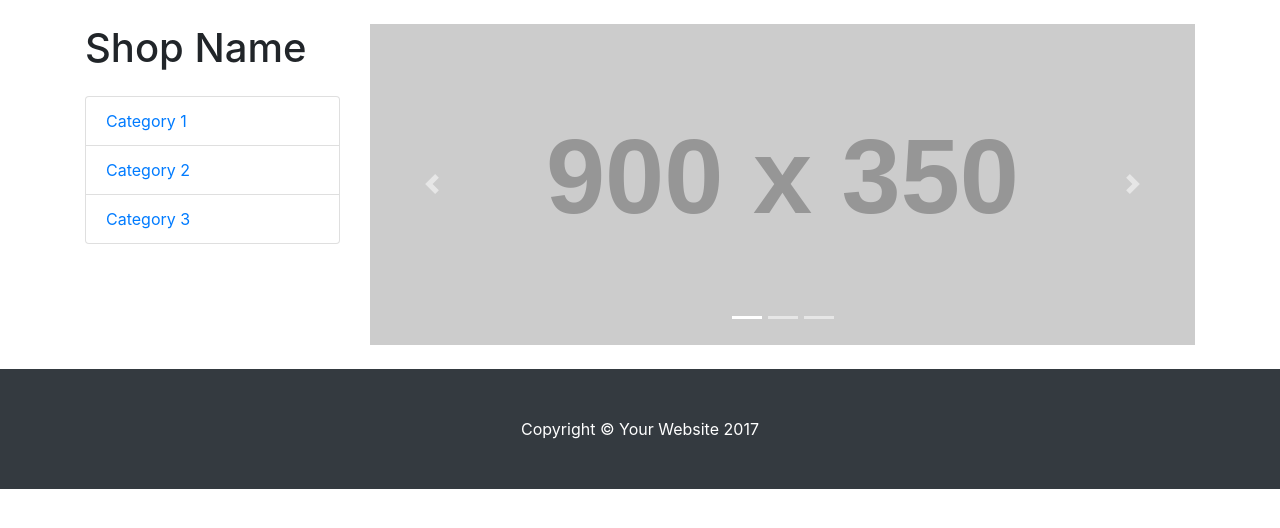
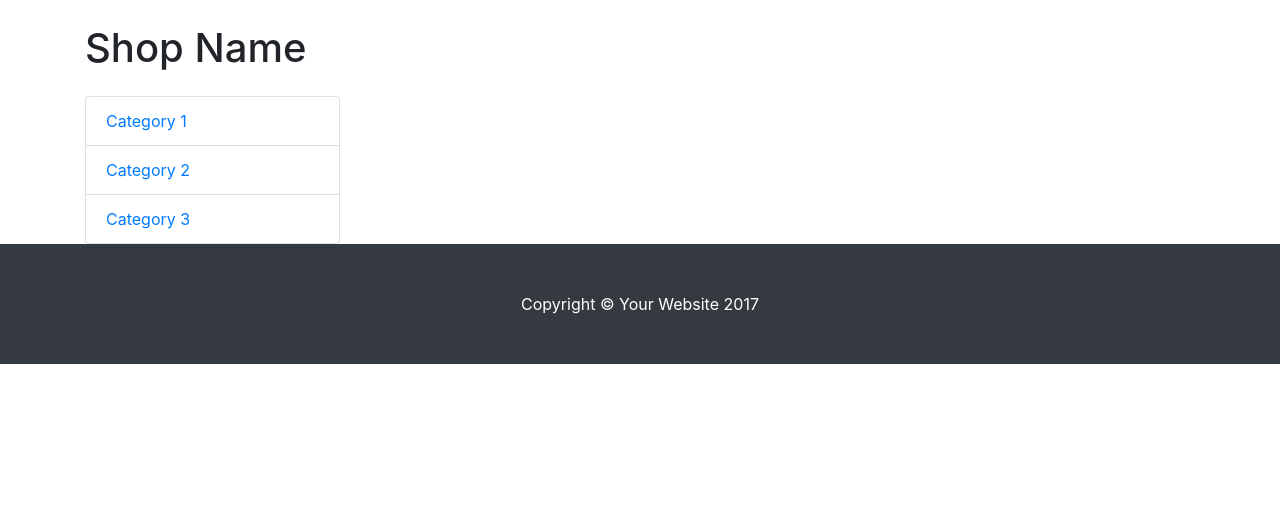
Before and after one commit to mrtdgny1903/Pokedex, a Django app: template poke/templates/poke/base.html in a window 1280 px wide. Shown: the part 56-584 px from the top of the page. Run offline with Django 3.2, Linux system fonts and the light colour scheme; the template is opened without the code that fills it, so the values that code supplies are empty; grey boxes labelled with a size stand in for pictures from a placeholder-image service; parts of the project's set-up code (start-up, migrations or seed data) failed here and were passed over; some libraries are stand-ins or nearby versions.

Commit message:
Tasarım

```diff
--- a/poke/templates/poke/base.html
+++ b/poke/templates/poke/base.html
@@ -69,33 +69,6 @@
 
         <div class="col-lg-9">
 
-          <div id="carouselExampleIndicators" class="carousel slide my-4" data-ride="carousel">
-            <ol class="carousel-indicators">
-              <li data-target="#carouselExampleIndicators" data-slide-to="0" class="active"></li>
-              <li data-target="#carouselExampleIndicators" data-slide-to="1"></li>
-              <li data-target="#carouselExampleIndicators" data-slide-to="2"></li>
-            </ol>
-            <div class="carousel-inner" role="listbox">
-              <div class="carousel-item active">
-                <img class="d-block img-fluid" src="http://placehold.it/900x350" alt="First slide">
-              </div>
-              <div class="carousel-item">
-                <img class="d-block img-fluid" src="http://placehold.it/900x350" alt="Second slide">
-              </div>
-              <div class="carousel-item">
-                <img class="d-block img-fluid" src="http://placehold.it/900x350" alt="Third slide">
-              </div>
-            </div>
-            <a class="carousel-control-prev" href="#carouselExampleIndicators" role="button" data-slide="prev">
-              <span class="carousel-control-prev-icon" aria-hidden="true"></span>
-              <span class="sr-only">Previous</span>
-            </a>
-            <a class="carousel-control-next" href="#carouselExampleIndicators" role="button" data-slide="next">
-              <span class="carousel-control-next-icon" aria-hidden="true"></span>
-              <span class="sr-only">Next</span>
-            </a>
-          </div>
-
             {% block main %}
 
             {% endblock %}           <!-- /.row -->
--- a/poke/views.py
+++ b/poke/views.py
@@ -5,4 +5,4 @@ from django.views.generic.edit import CreateView, UpdateView, DeleteView
 class IndexView(generic.ListView):
     template_name = 'poke/index.html'
     def get_queryset(self):
-        return  pokemon.objects.all()
+        return  Pokemon.objects.order_by('?').all()[0:6]
```
Also changed, not shown: poke/models.py (+4 -3 lines), poke/templates/poke/index.html (+15 -3 lines), images/charmander.jpg (deleted), poke/migrations/0004_auto_20171209_1632.py (added).
